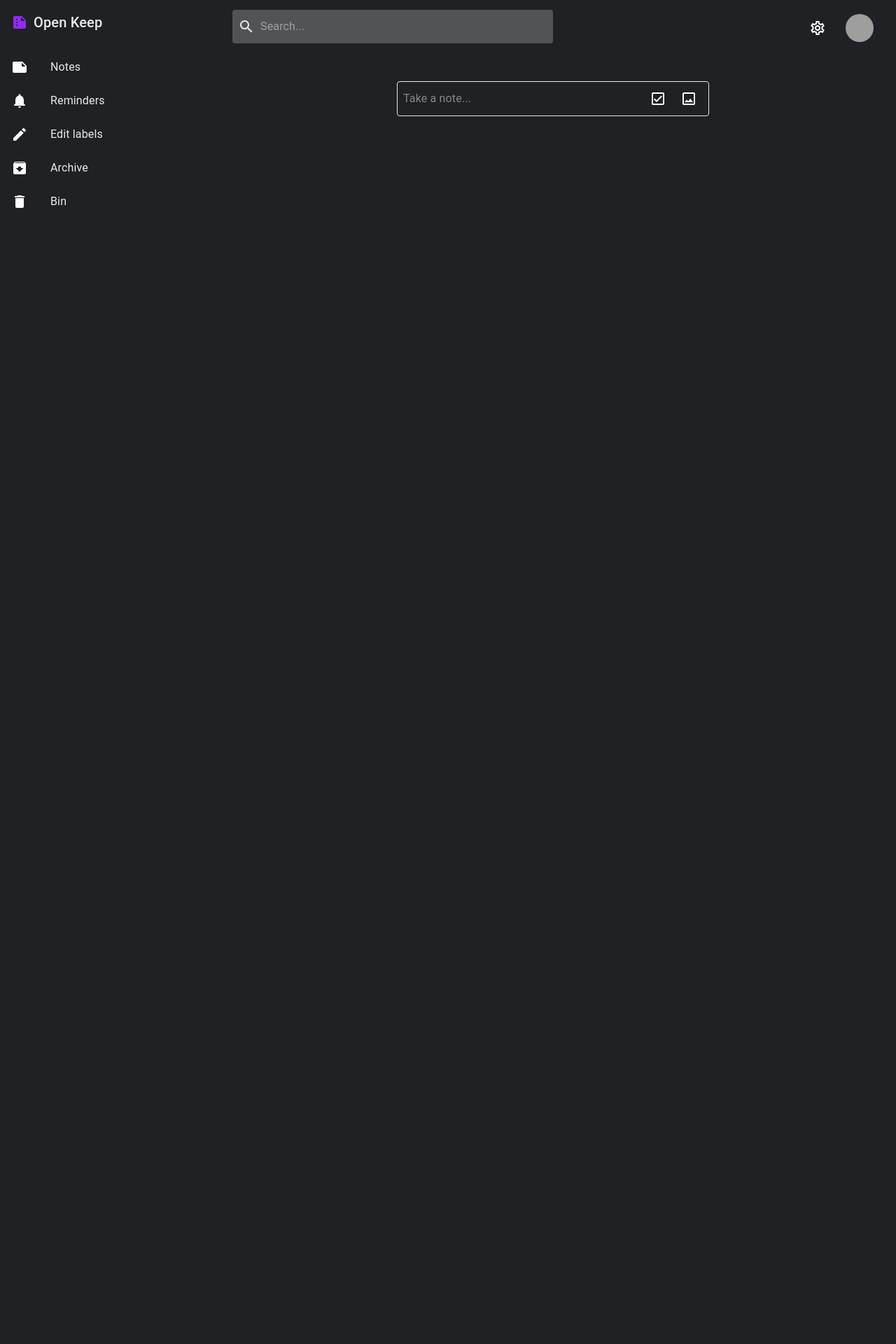
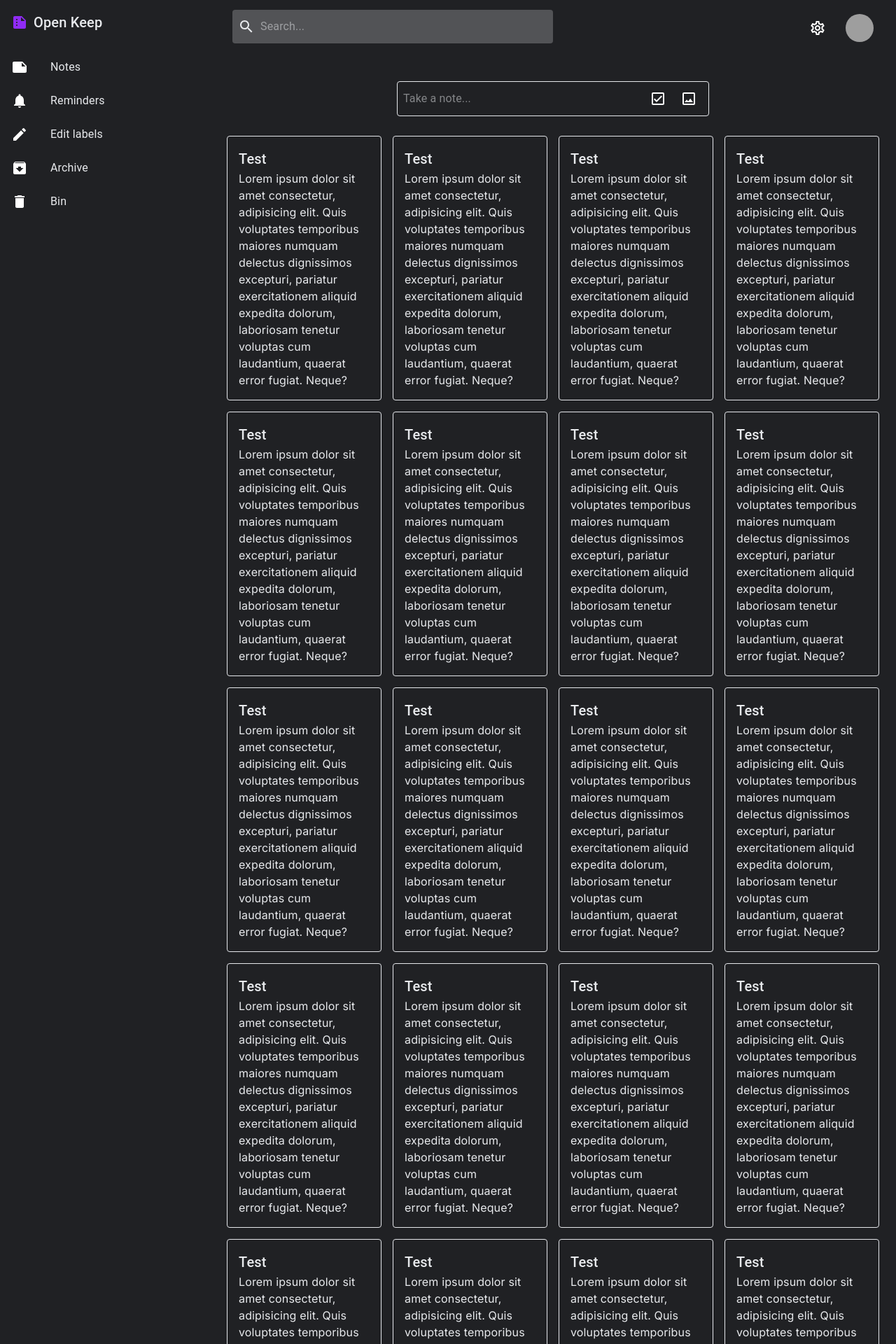
Before and after one commit to andreimorogan/open-keep, a Next.js app: page / in a window 1280 px wide. Shown: the top 1920 px of the page at 70% size. Before the commit the page ends 800 px from the top, so only its background shows below. Built offline with nearby package versions, Linux system fonts and the light colour scheme; grey boxes are pictures that could not be loaded.

Commit message:
feat: added note container and card

```diff
--- a/app/page.tsx
+++ b/app/page.tsx
@@ -1,5 +1,7 @@
 "use client";
 
+import NoteCard from "@/components/common/NoteCard";
+import NoteContainer from "@/components/common/NoteContainer";
 import NoteInput from "@/components/common/NoteInput";
 
 const Home = () => {
@@ -7,6 +9,34 @@ const Home = () => {
   return(
     <>
       <NoteInput />
+      <NoteContainer>
+        <NoteCard />
+        <NoteCard />
+        <NoteCard />
+        <NoteCard />
+        <NoteCard />
+        <NoteCard />
+        <NoteCard />
+        <NoteCard />
+        <NoteCard />
+        <NoteCard />
+        <NoteCard />
+        <NoteCard />
+        <NoteCard />
+        <NoteCard />
+        <NoteCard />
+        <NoteCard />
+        <NoteCard />
+        <NoteCard />
+        <NoteCard />
+        <NoteCard />
+        <NoteCard />
+        <NoteCard />
+        <NoteCard />
+        <NoteCard />
+        <NoteCard />
+
+      </NoteContainer>
     </>
   );
 }
--- /dev/null
+++ b/components/common/NoteCard.tsx
@@ -0,0 +1,21 @@
+import { Box, Typography } from "@mui/material"
+import React from "react"
+
+type NoteCardProps = {
+    title?: string
+}
+
+const NoteCard: React.FC<NoteCardProps> = ({
+    title
+}) => {
+    return (
+        <Box className="rounded border p-4">
+            <Typography variant="h6">
+                Test
+            </Typography>
+            Lorem ipsum dolor sit amet consectetur, adipisicing elit. Quis voluptates temporibus maiores numquam delectus dignissimos excepturi, pariatur exercitationem aliquid expedita dolorum, laboriosam tenetur voluptas cum laudantium, quaerat error fugiat. Neque?
+        </Box>
+    )
+}
+
+export default NoteCard
--- /dev/null
+++ b/components/common/NoteContainer.tsx
@@ -0,0 +1,20 @@
+import { Grid } from "@mui/material";
+import React from "react";
+
+type NoteContainerProps = {
+    children: React.ReactNode;
+};
+
+const NoteContainer: React.FC<NoteContainerProps> = ({ children }) => {
+    return (
+        <Grid container spacing={2}>
+            {React.Children.map(children, (child) => (
+                <Grid item xs={12} sm={6} md={4} lg={3}>
+                    {child}
+                </Grid>
+            ))}
+        </Grid>
+    );
+};
+
+export default NoteContainer;
```
